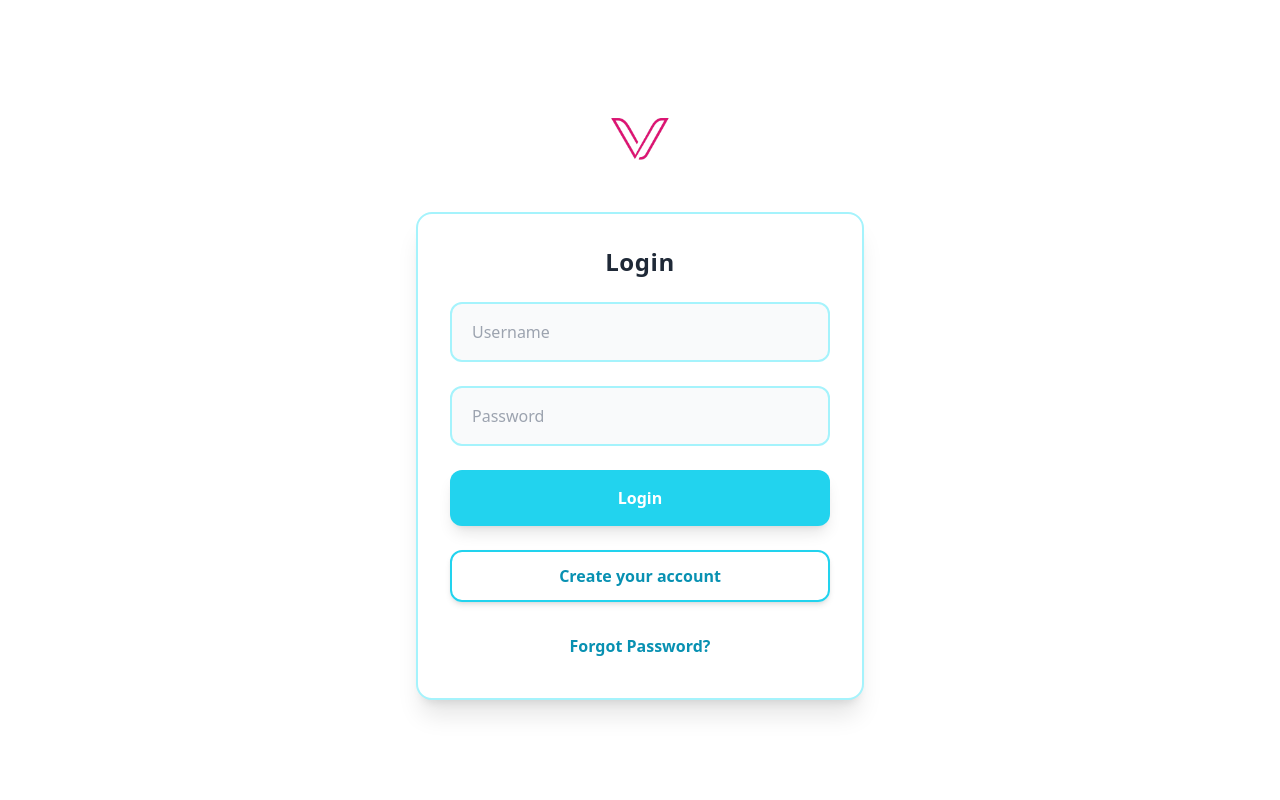
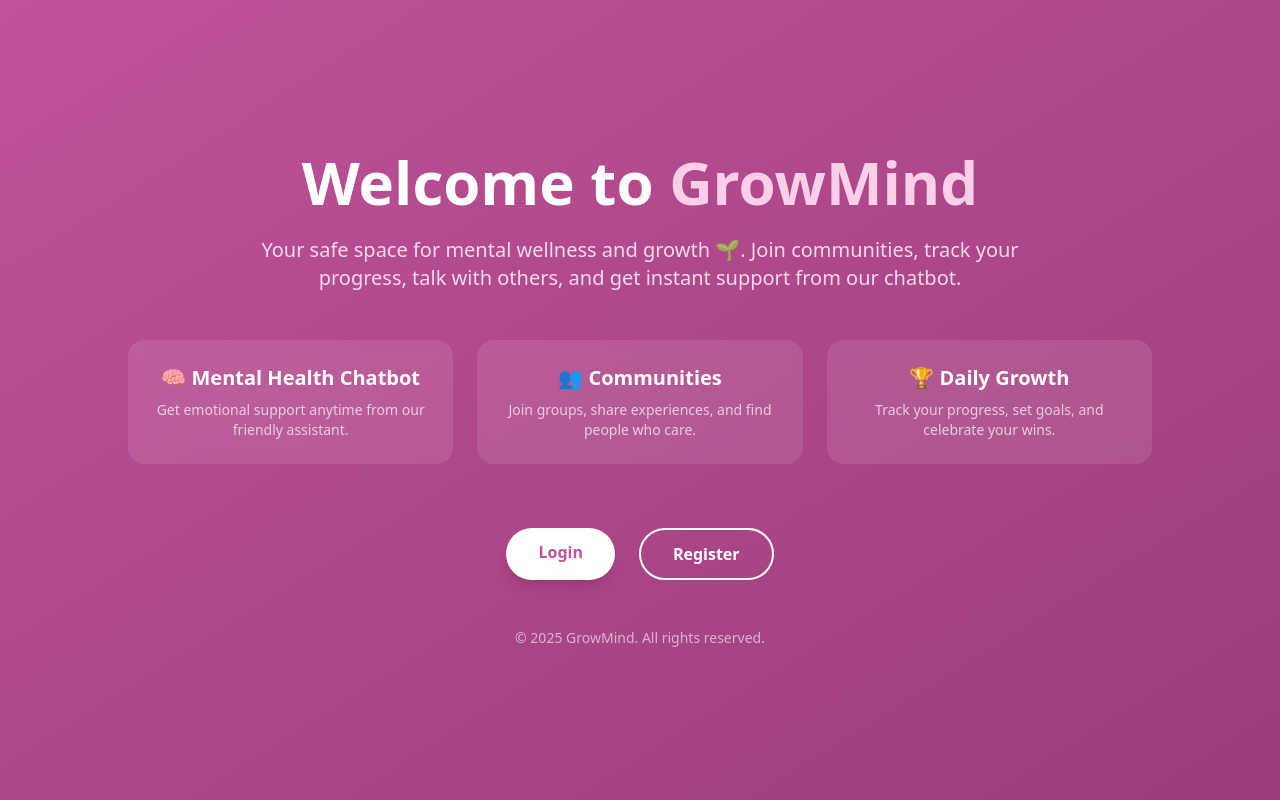
Before and after one commit to VibesFinal/Vibes, a React (Create React App) app in the folder frontend/: page / in a window 1280 px wide. Before the commit this address led to /login. Built offline with nearby package versions, Linux system fonts and the light colour scheme; no server answers.

Commit message:
added a landing page that redirects the user to the login or register

```diff
--- a/frontend/src/App.jsx
+++ b/frontend/src/App.jsx
@@ -1,5 +1,5 @@
 import { useEffect, useState } from 'react';
-import { BrowserRouter as Router, Routes, Route, Navigate, useNavigate, useLocation } from 'react-router-dom';
+import { BrowserRouter as Router, Routes, Route, Navigate, useNavigate, useLocation, replace } from 'react-router-dom';
 import axios from 'axios';
 import './App.css';
 import Feed from '../src/pages/feed';
@@ -23,6 +23,7 @@ import ResetPassword from './components/ResetPassword';
 import DeleteAccount from './pages/DeleteAccount';
 import AdminCertifications from './pages/AdminsCertifications';
 import ChatInbox from './pages/ChatInbox'
+import Landing from './pages/Landing';
 
 // Helper component to handle scrolling to #faq-section
 const ScrollToFAQ = () => {
@@ -207,9 +208,12 @@ const AdminRoute = ({element}) => {
           <ScrollToFAQ />
 
           <Routes>
-            <Route path="/" element={<Feed />} />
-            <Route path="/login" element={<Navigate to="/" />} />
-            <Route path="/register" element={<Navigate to="/" />} />
+
+            <Route path="/" element={<Navigate to="/feed" replace />} />
+            <Route path="/feed" element={<Feed />} />
+
+            <Route path="/login" element={<Navigate to="/feed" replace/>} />
+            <Route path="/register" element={<Navigate to="/feed" replace/>} />
             <Route path="/user/verify/:token" element={<Activate />} />
             <Route path="/profile/:username" element={<Profile />} />
             <Route path="/About" element={<About />} />
@@ -243,6 +247,7 @@ const AdminRoute = ({element}) => {
       {/* ❌ Unauthenticated routes outside provider */}
       {!isAuthenticated && (
         <Routes>
+          <Route path='/' element={<Landing />} />
           <Route path="/login" element={<Login onLogin={() => setIsAuthenticated(true)} />} />
           <Route path="/register" element={<Register />} />
           <Route path="/forgot-password" element={<ForgotPassword />} />
@@ -250,6 +255,20 @@ const AdminRoute = ({element}) => {
           <Route path="/reset-password/:token" element={<ResetPassword />} />
           <Route path="/delete/:token" element={<DeleteAccount />} />
           <Route path="*" element={<Navigate to="/login" />} />
+
+          <Route
+
+            path='/'
+            element={
+
+              isAuthenticated
+                ? <Navigate to="/feed"/>
+                : <Landing />
+
+            }
+
+          />
+
         </Routes>
       )}
     </Router>
--- a/frontend/src/components/Navigation.jsx
+++ b/frontend/src/components/Navigation.jsx
@@ -87,9 +87,9 @@ export default function Navigation({ onLogout }) {
                 />
                 <div className="absolute inset-0 bg-gradient-to-r from-[#9333ea] to-[#a855f7] opacity-0 group-hover:opacity-20 rounded-full blur-xl transition-opacity duration-300"></div>
               </div>
-              <span className="font-bold text-2xl text-[#C05299]">
+              {/* <span className="font-bold text-2xl text-[#C05299]">
                 ibes
-              </span>
+              </span> */}
             </div>
 
             {/* Desktop Navigation - REMOVED CHATBOT LINK */}
@@ -121,7 +121,7 @@ export default function Navigation({ onLogout }) {
                 className={`nav-btn group ${location.pathname === "/chat" ? "text-[#C05299]" : ""}`}
               >
                 <ChatCircle size={22} weight="regular" className={location.pathname === "/chat" ? "text-[#C05299]" : ""} />
-                <span className="nav-label">Chat</span>
+                <span className="nav-label">Therapists</span>
               </Link>
 
               <Link
--- /dev/null
+++ b/frontend/src/pages/Landing.jsx
@@ -0,0 +1,54 @@
+import { Link } from "react-router-dom";
+
+export default function Landing() {
+  return (
+    <div className="min-h-screen flex flex-col items-center justify-center bg-gradient-to-br from-[#C05299] to-[#9b3d7a] text-white p-6">
+      {/* Hero Section */}
+      <div className="text-center max-w-3xl space-y-6">
+        <h1 className="text-4xl sm:text-6xl font-extrabold">
+          Welcome to <span className="text-pink-200">GrowMind</span>
+        </h1>
+        <p className="text-lg sm:text-xl text-white/80 leading-relaxed">
+          Your safe space for mental wellness and growth 🌱.
+          Join communities, track your progress, talk with others, and get instant support from our chatbot.
+        </p>
+      </div>
+
+      {/* Feature Highlights */}
+      <div className="grid sm:grid-cols-3 gap-6 mt-12 text-center max-w-5xl">
+        <div className="bg-white/10 p-6 rounded-2xl backdrop-blur-sm">
+          <h3 className="font-semibold text-xl mb-2">🧠 Mental Health Chatbot</h3>
+          <p className="text-sm text-white/70">Get emotional support anytime from our friendly assistant.</p>
+        </div>
+        <div className="bg-white/10 p-6 rounded-2xl backdrop-blur-sm">
+          <h3 className="font-semibold text-xl mb-2">👥 Communities</h3>
+          <p className="text-sm text-white/70">Join groups, share experiences, and find people who care.</p>
+        </div>
+        <div className="bg-white/10 p-6 rounded-2xl backdrop-blur-sm">
+          <h3 className="font-semibold text-xl mb-2">🏆 Daily Growth</h3>
+          <p className="text-sm text-white/70">Track your progress, set goals, and celebrate your wins.</p>
+        </div>
+      </div>
+
+      {/* Call to Action */}
+      <div className="mt-16 flex gap-6">
+        <Link
+          to="/login"
+          className="px-8 py-3 bg-white text-[#C05299] font-semibold rounded-full shadow-lg hover:bg-pink-50 transition"
+        >
+          Login
+        </Link>
+        <Link
+          to="/register"
+          className="px-8 py-3 border-2 border-white font-semibold rounded-full hover:bg-white hover:text-[#C05299] transition"
+        >
+          Register
+        </Link>
+      </div>
+
+      <footer className="mt-12 text-white/60 text-sm">
+        © {new Date().getFullYear()} GrowMind. All rights reserved.
+      </footer>
+    </div>
+  );
+}
--- a/frontend/src/pages/feed.jsx
+++ b/frontend/src/pages/feed.jsx
@@ -154,7 +154,7 @@ export default function Feed() {
                     </svg>
                   </div>
                   <div>
-                    <h2 className="text-xl font-bold text-slate-800">Share Your Thoughts</h2>
+                    <h2 className="text-xl font-bold text-slate-800">Share Your Vibes</h2>
                     <p className="text-slate-500 text-sm">What's on your mind today?</p>
                   </div>
                 </div>
```
